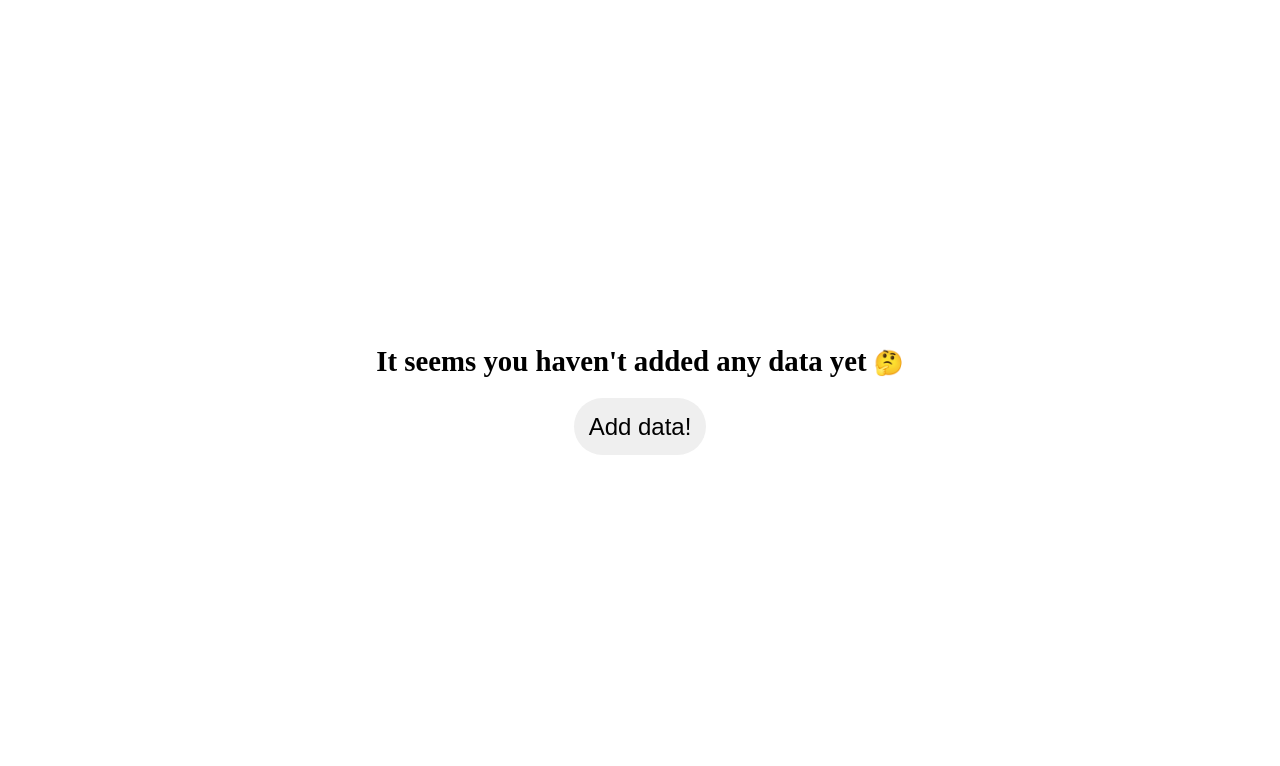
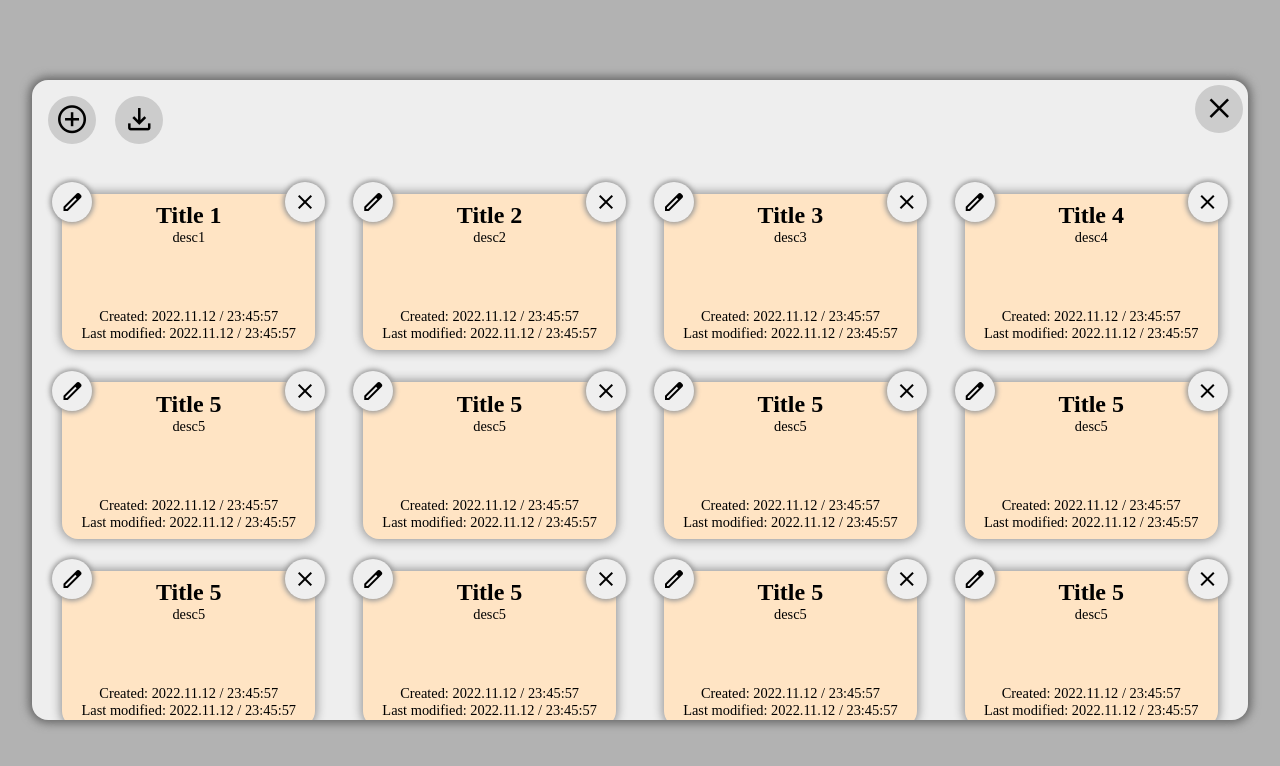
Before and after one commit to Marcin15/Mpso, an Angular app: page / in a window 1280 px wide. Shown: the top 766 px of the page. Built offline with nearby package versions, Linux system fonts and the light colour scheme; what ng2-charts would draw is missing.

Commit message:
style(data-manager-dialog): Add and style data manager items which contains basic profile information

```diff
--- a/src/app/app.component.html
+++ b/src/app/app.component.html
@@ -1,11 +1,15 @@
-<ng-container *ngIf="selectedProfile; else noChartDataTemplate">
+<!-- <ng-container *ngIf="selectedProfile; else noChartDataTemplate">
     <div class="selectedProfile">
         <div class="add-new-wrapper">
-      <button (click)="showDataManagerDialog = true" >Manage profiles</button>
+            <button (click)="showDataManagerDialog = true">
+                Manage profiles
+            </button>
         </div>
         <div class="chart">
-      <app-chart [values]="selectedProfile.values"
-                 [title]="selectedProfile.title">
+            <app-chart
+                [values]="selectedProfile.values"
+                [title]="selectedProfile.title"
+            >
             </app-chart>
         </div>
     </div>
@@ -13,23 +17,29 @@
 
 <ng-template #noChartDataTemplate>
     <div class="no-chart-data-template">
-    <span>It seems you haven't added any data yet <p>🤔</p></span>
+        <span
+            >It seems you haven't added any data yet
+            <p>🤔</p></span
+        >
 
         <button (click)="showDataInsertDialog = true">Add data!</button>
     </div>
 </ng-template>
 
-<app-basic-information-dialog *ngIf="showDataInsertDialog"
+<app-basic-information-dialog
+    *ngIf="showDataInsertDialog"
     (closeDialog)="showDataInsertDialog = false"
-                              (getUserProfileData)="getProfileData($event)">
+    (getUserProfileData)="getProfileData($event)"
+>
 </app-basic-information-dialog>
 
+<app-data-manager
+    *ngIf="showDataManagerDialog"
+    [userData]="profileData"
+    (hideComponent)="showDataManagerDialog = false"
+>
+</app-data-manager> -->
 
- <app-data-manager *ngIf="showDataManagerDialog"
-              (hideComponent)="showDataManagerDialog = false" >
+<app-data-manager [userDataArray]="profileDataArray">
+
 </app-data-manager>
-
-<!--
-<app-data-insert>
-
-</app-data-insert>  -->
--- a/src/app/app.component.ts
+++ b/src/app/app.component.ts
@@ -5,45 +5,132 @@ import { LocalStorageRepositoryService } from './services/local-storage-reposito
 @Component({
     selector: 'app-root',
     templateUrl: './app.component.html',
-  styleUrls: ['./app.component.scss']
+    styleUrls: ['./app.component.scss'],
 })
-export class AppComponent implements OnInit{
-
-  profileData: ProfileData[] = [];
+export class AppComponent implements OnInit {
+    profileDataArray: ProfileData[] = [];
     selectedProfile!: ProfileData;
     showDataInsertDialog: boolean = false;
     showDataManagerDialog: boolean = false;
 
-  constructor(private localStorageRepo: LocalStorageRepositoryService) {
-
-  }
+    constructor(private localStorageRepo: LocalStorageRepositoryService) {}
 
     ngOnInit(): void {
         var localStorageResult = this.localStorageRepo.getFromLocalStorage();
 
-    if(localStorageResult) {
-      this.profileData = localStorageResult as ProfileData[];
+        if (localStorageResult) {
+            this.profileDataArray = localStorageResult as ProfileData[];
             this.setDefaultProfile();
         }
+        this.profileDataArray.push({
+            title: 'Title 1',
+            description: 'desc1',
+            values: [],
+            dateCreated: new Date(),
+            lastModified: new Date(),
+        });
+        this.profileDataArray.push({
+            title: 'Title 2',
+            description: 'desc2',
+            values: [],
+            dateCreated: new Date(),
+            lastModified: new Date(),
+        });
+        this.profileDataArray.push({
+            title: 'Title 3',
+            description: 'desc3',
+            values: [],
+            dateCreated: new Date(),
+            lastModified: new Date(),
+        });
+        this.profileDataArray.push({
+            title: 'Title 4',
+            description: 'desc4',
+            values: [],
+            dateCreated: new Date(),
+            lastModified: new Date(),
+        });
+        this.profileDataArray.push({
+            title: 'Title 5',
+            description: 'desc5',
+            values: [],
+            dateCreated: new Date(),
+            lastModified: new Date(),
+        });
+        this.profileDataArray.push({
+            title: 'Title 5',
+            description: 'desc5',
+            values: [],
+            dateCreated: new Date(),
+            lastModified: new Date(),
+        });
+        this.profileDataArray.push({
+            title: 'Title 5',
+            description: 'desc5',
+            values: [],
+            dateCreated: new Date(),
+            lastModified: new Date(),
+        });
+        this.profileDataArray.push({
+            title: 'Title 5',
+            description: 'desc5',
+            values: [],
+            dateCreated: new Date(),
+            lastModified: new Date(),
+        });
+        this.profileDataArray.push({
+            title: 'Title 5',
+            description: 'desc5',
+            values: [],
+            dateCreated: new Date(),
+            lastModified: new Date(),
+        });
+        this.profileDataArray.push({
+            title: 'Title 5',
+            description: 'desc5',
+            values: [],
+            dateCreated: new Date(),
+            lastModified: new Date(),
+        });
+        this.profileDataArray.push({
+            title: 'Title 5',
+            description: 'desc5',
+            values: [],
+            dateCreated: new Date(),
+            lastModified: new Date(),
+        });
+        this.profileDataArray.push({
+            title: 'Title 5',
+            description: 'desc5',
+            values: [],
+            dateCreated: new Date(),
+            lastModified: new Date(),
+        });
+        this.profileDataArray.push({
+            title: 'Title 5',
+            description: 'desc5',
+            values: [],
+            dateCreated: new Date(),
+            lastModified: new Date(),
+        });
     }
 
-  click(){
+    click() {
         this.showDataInsertDialog = true;
     }
 
     getProfileData(event: ProfileData) {
-
-    this.profileData.push(event);
+        this.profileDataArray.push(event);
         this.showDataInsertDialog = false;
 
         this.setDefaultProfile();
 
-    this.localStorageRepo.updateLocalStorage(this.profileData);
+        this.localStorageRepo.updateLocalStorage(this.profileDataArray);
     }
 
-  setDefaultProfile(){
-    if(this.profileData.length === 1) {
-      this.selectedProfile = this.profileData[0];
+    setDefaultProfile() {
+        if (this.profileDataArray.length === 1) {
+            this.selectedProfile = this.profileDataArray[0];
         }
     }
 }
--- a/src/app/app.module.ts
+++ b/src/app/app.module.ts
@@ -8,6 +8,7 @@ import { DataInsertDialogComponent } from './components/dialogs/data-insert-dial
 import { FormsModule } from '@angular/forms';
 import { NgChartsConfiguration, NgChartsModule } from 'ng2-charts';
 import { BasicInformationDialogComponent } from './components/dialogs/basic-information-dialog/basic-information-dialog.component';
+import { DataManagerItemComponent } from './components/dialogs/data-manager-dialog/data-manager-item/data-manager-item.component';
 
 @NgModule({
   declarations: [
@@ -15,7 +16,8 @@ import { BasicInformationDialogComponent } from './components/dialogs/basic-info
     ChartComponent,
     DataManagerDialogComponent,
     DataInsertDialogComponent,
-    BasicInformationDialogComponent
+    BasicInformationDialogComponent,
+    DataManagerItemComponent
   ],
   imports: [
     BrowserModule,
--- a/src/app/components/dialogs/data-manager-dialog/data-manager-dialog.component.html
+++ b/src/app/components/dialogs/data-manager-dialog/data-manager-dialog.component.html
@@ -1,14 +1,36 @@
-
 <div class="overlay" (click)="hideComponentOnClick()"></div>
 <div class="container">
-    <section class="header">
-        <div class="button-wrapper">
-            <button class="add-new-button">Add new</button>
-            <button class="edit-button">Edit</button>
+    <div class="content-wrapper">
+        <div class="header">
+            <div class="flexbox-wrapper left">
+                <div class="button-wrapper">
+                    <button class="add-new">
+                        <span class="material-symbols-outlined">
+                            add_circle
+                        </span>
+                    </button>
+                    <button class="export">
+                        <span class="material-symbols-outlined">
+                            file_download
+                        </span>
+                    </button>
+                </div>
+            </div>
+            <div class="flexbox-wapper rigth">
+                <div class="vertical-aligner">
+                    <button class="close"><span class="material-symbols-outlined"> close </span></button>
+                </div>
+            </div>
+            <!-- <p class="line"></p> -->
         </div>
-        <p class="line"></p>
-    </section>
-    <section class="main">
-
-    </section>
+        <div class="overflow-wrapper">
+            <div class="data-manager-items-container">
+                <app-data-manager-item
+                    *ngFor="let item of userDataArray"
+                    [profileData]="item"
+                >
+                </app-data-manager-item>
+            </div>
+        </div>
+    </div>
 </div>
--- a/src/app/components/dialogs/data-manager-dialog/data-manager-dialog.component.scss
+++ b/src/app/components/dialogs/data-manager-dialog/data-manager-dialog.component.scss
@@ -6,47 +6,83 @@ $bg: rgba(238, 238, 238, 1);
     left: 0;
     width: 100vw;
     height: 100vh;
-    background-color: rgba(102, 102, 102, .5);
+    background-color: rgba(102, 102, 102, 0.5);
 }
 
-.container{
+.content-wrapper {
     position: fixed;
-    width: 90%;
+    width: 95%;
     height: 80%;
     top: 50%;
     left: 50%;
     transform: translate(-50%, -50%);
-    display: flex;
     background-color: $bg;
     border-radius: 1rem;
+    box-shadow: 0 0 10px 3px #666;
 }
 
 .header {
+    display: flex;
+    justify-content: space-between;
     width: 100%;
-    height: 20%;
+    height: 15%;
 
+    .close {
+        margin-top: .3rem;
+        margin-right: .3rem;
+    }
+
+    button {
+        position: relative;
+        outline: none;
+        border: none;
+        border-radius: 50%;
+        background-color: #ccc;
+        padding: 0.8rem;
+        width: 3rem;
+        height: 3rem;
+        cursor: pointer;
+
+        .material-symbols-outlined {
+            position: absolute;
+            top: 50%;
+            left: 50%;
+            transform: translate(-50%, -50%);
+            font-size: 2.1rem;
+        }
+    }
 
     .button-wrapper {
         display: flex;
         margin-top: 1rem;
         margin-left: 1rem;
-        gap: 1.6rem;
-
-        button {
-            outline: none;
-            border: none;
-            border-radius: .8rem;
-            background-color: #ccc;
-            padding: .8rem;
-            width: 8rem;
-            font-size: 1.1rem;
-            cursor: pointer;
-        }
+        gap: 1.2rem;
     }
 
     .line {
         width: 100%;
-        height: .3rem;
-        background: linear-gradient(180deg, $bg 0%, rgba(90,90,90,1) 50%, $bg 100%);
+        height: 0.3rem;
+        background: linear-gradient(
+            180deg,
+            $bg 0%,
+            rgba(90, 90, 90, 1) 50%,
+            $bg 100%
+        );
     }
 }
+
+.overflow-wrapper {
+    overflow: hidden;
+    height: 85%;
+    // background-color: red;
+    overflow: auto;
+}
+
+.data-manager-items-container {
+    display: grid;
+    width: 95%;
+    margin: 18px auto;
+    grid-template-columns: repeat(auto-fill, minmax(250px, 1fr));
+    column-gap: 3rem;
+    row-gap: 2rem;
+}
--- a/src/app/components/dialogs/data-manager-dialog/data-manager-dialog.component.ts
+++ b/src/app/components/dialogs/data-manager-dialog/data-manager-dialog.component.ts
@@ -1,11 +1,14 @@
 import { Component, EventEmitter, Input, OnInit, Output } from '@angular/core';
+import { ProfileData } from 'src/app/models/profileData';
 
 @Component({
-  selector: 'app-data-manager',
+  selector: 'app-data-manager[userDataArray]',
   templateUrl: './data-manager-dialog.component.html',
   styleUrls: ['./data-manager-dialog.component.scss']
 })
 export class DataManagerDialogComponent implements OnInit {
+
+  @Input() userDataArray!: ProfileData[];
 
   @Output() hideComponent = new EventEmitter<boolean>();
   constructor() { }
--- /dev/null
+++ b/src/app/components/dialogs/data-manager-dialog/data-manager-item/data-manager-item.component.html
@@ -0,0 +1,32 @@
+<div class="container">
+    <div class="content-wrapper">
+        <div class="flexbox-wrapper upper">
+            <div class="button-wrapper">
+                <button class="edit">
+                    <span class="material-symbols-outlined"> edit </span>
+                </button>
+                <button class="remove">
+                    <span class="material-symbols-outlined"> close </span>
+                </button>
+            </div>
+            <div class="title-wrapper">
+                <span>{{ profileData.title }}</span>
+            </div>
+            <div class="description-wrapper">
+                <span>
+                    {{ profileData.description }}
+                </span>
+            </div>
+        </div>
+        <div class="flexbox-wrapper lower">
+            <div class="date-wrapper">
+                <div class="date-created">
+                    <span>Created: {{ profileData.dateCreated | date:'yyyy.MM.dd / HH:mm:ss'}}</span>
+                </div>
+                <div class="last-modified">
+                    <span>Last modified: {{ profileData.lastModified | date:'yyyy.MM.dd / HH:mm:ss'}}</span>
+                </div>
+            </div>
+        </div>
+    </div>
+</div>
--- /dev/null
+++ b/src/app/components/dialogs/data-manager-dialog/data-manager-item/data-manager-item.component.scss
@@ -0,0 +1,67 @@
+
+.content-wrapper {
+    max-width: 300px;
+    height: 150px;
+    background-color: bisque;
+    display: flex;
+    flex-direction: column;
+    align-items: center;
+    justify-content: space-between;
+    border-radius: 1rem;
+    box-shadow: 0 0 10px 2px #999;
+    padding: .2rem .8rem;
+    cursor: pointer;
+    user-select: none;
+}
+
+.flexbox-wrapper {
+    width: 100%;
+
+    &.upper {
+        display: flex;
+        flex-direction: column;
+        align-items: center;
+    }
+}
+
+.button-wrapper {
+    display: flex;
+    justify-content: space-between;
+    margin-top: -15px;
+    width: 120%;
+
+    button {
+        position: relative;
+        width: 40px;
+        height: 40px;
+        border-radius: 50%;
+        outline: none;
+        border: none;
+        cursor: pointer;
+        box-shadow: 0 0 5px 2px #999;
+
+        .material-symbols-outlined {
+            position: absolute;
+            top: 50%;
+            left: 50%;
+            transform: translate(-50%, -50%);
+        }
+    }
+}
+
+.title-wrapper {
+    font-size: 1.5rem;
+    font-weight: 600;
+    margin-top: -20px;
+}
+
+.description-wrapper {
+    text-align: center;
+    font-size: .9rem;
+}
+
+.date-wrapper {
+    margin-bottom: 5px;
+    text-align: center;
+    font-size: .9rem;
+}
--- /dev/null
+++ b/src/app/components/dialogs/data-manager-dialog/data-manager-item/data-manager-item.component.ts
@@ -0,0 +1,18 @@
+import { Component, Input, OnInit } from '@angular/core';
+import { ProfileData } from 'src/app/models/profileData';
+
+@Component({
+  selector: 'app-data-manager-item[profileData]',
+  templateUrl: './data-manager-item.component.html',
+  styleUrls: ['./data-manager-item.component.scss']
+})
+export class DataManagerItemComponent implements OnInit {
+
+  @Input() profileData!: ProfileData;
+
+  constructor() { }
+
+  ngOnInit(): void {
+  }
+
+}
```
Lines whose indentation alone changed are shown as unchanged.
